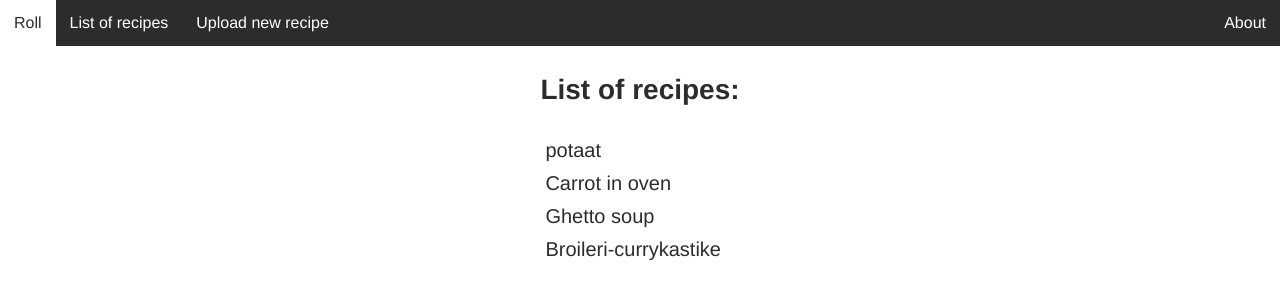
After one commit to JoakimRiikonen/RecipeRoller, a Django app: page /recipes/ in a window 1280 px wide. The commit adds this page. Shown: the top 300 px of the page. Run offline with Django 3.2, Linux system fonts and the light colour scheme; data comes from the database, SQL or seed files in the repository.

Commit message:
created a page for list of recipes

```diff
--- a/core/static/core/styles2.css
+++ b/core/static/core/styles2.css
@@ -138,3 +138,30 @@ td {
 #instructions.li {
     padding: 7px;
 }
+
+#recipeslist {
+    display: inline-block;
+    text-align: center;
+    font-size: 20px;
+    margin: 0 auto;
+}
+
+#recipeslist ul{
+    list-style-type: none;
+    margin: 0;
+    padding: 0;
+}
+
+#recipeslist li{
+    text-align: left;
+    padding: 5px;
+}
+
+#recipeslist a{
+    text-decoration: none;
+    color: #2c2c2c;
+}
+
+#recipeslist a:hover{
+    text-decoration: underline;
+}
--- a/core/templates/core/base.html
+++ b/core/templates/core/base.html
@@ -9,7 +9,7 @@
     <div id=navbar>
         <ul>
             <li><a href="{% url 'index' %}">Roll</a></li>
-            <li><a href="#">List of recipes</a></li>
+            <li><a href="{% url 'listrecipes' %}">List of recipes</a></li>
             <li><a href="#">Upload new recipe</a></li>
             <li style="float:right"><a href="#">About</a></li>
         </ul>
--- /dev/null
+++ b/core/templates/core/listrecipes.html
@@ -0,0 +1,17 @@
+{% extends "core/base.html" %}
+{% block content %}
+    <div id=recipeslist>
+        <p id=title>List of recipes:</p>
+        {% if recipes %}
+        <ul>
+            {% for recipe in recipes %}
+                <li>
+                    <a href="{% url 'recipe-view' recipe.id %}">{{ recipe.name }}</a>
+                </li>
+            {% endfor %}
+        </ul>
+        {% else %}
+            <p>No recipes exist</p>
+        {% endif %}
+    </div>
+{% endblock %}
--- a/core/urls.py
+++ b/core/urls.py
@@ -5,4 +5,5 @@ from . import views
 urlpatterns = [
     path('', views.index, name='index'),
     path('recipe/<recipe_id>/', views.recipe, name='recipe-view'),
+    path('recipes/', views.listrecipes.as_view(), name='listrecipes'),
 ]
--- a/core/views.py
+++ b/core/views.py
@@ -1,4 +1,5 @@
 from django.shortcuts import render, redirect
+from django.views.generic.list import ListView
 from .models import Recipe, Ingredient, Recipe_Step
 from random import randint
 
@@ -32,3 +33,8 @@ def redir():
     recipe = randint(1,length)
     path = '/recipe/' + str(recipe) + "/"
     return redirect(path)
+
+class listrecipes(ListView):
+    model = Recipe
+    context_object_name = 'recipes'
+    template_name = 'core/listrecipes.html'
```
